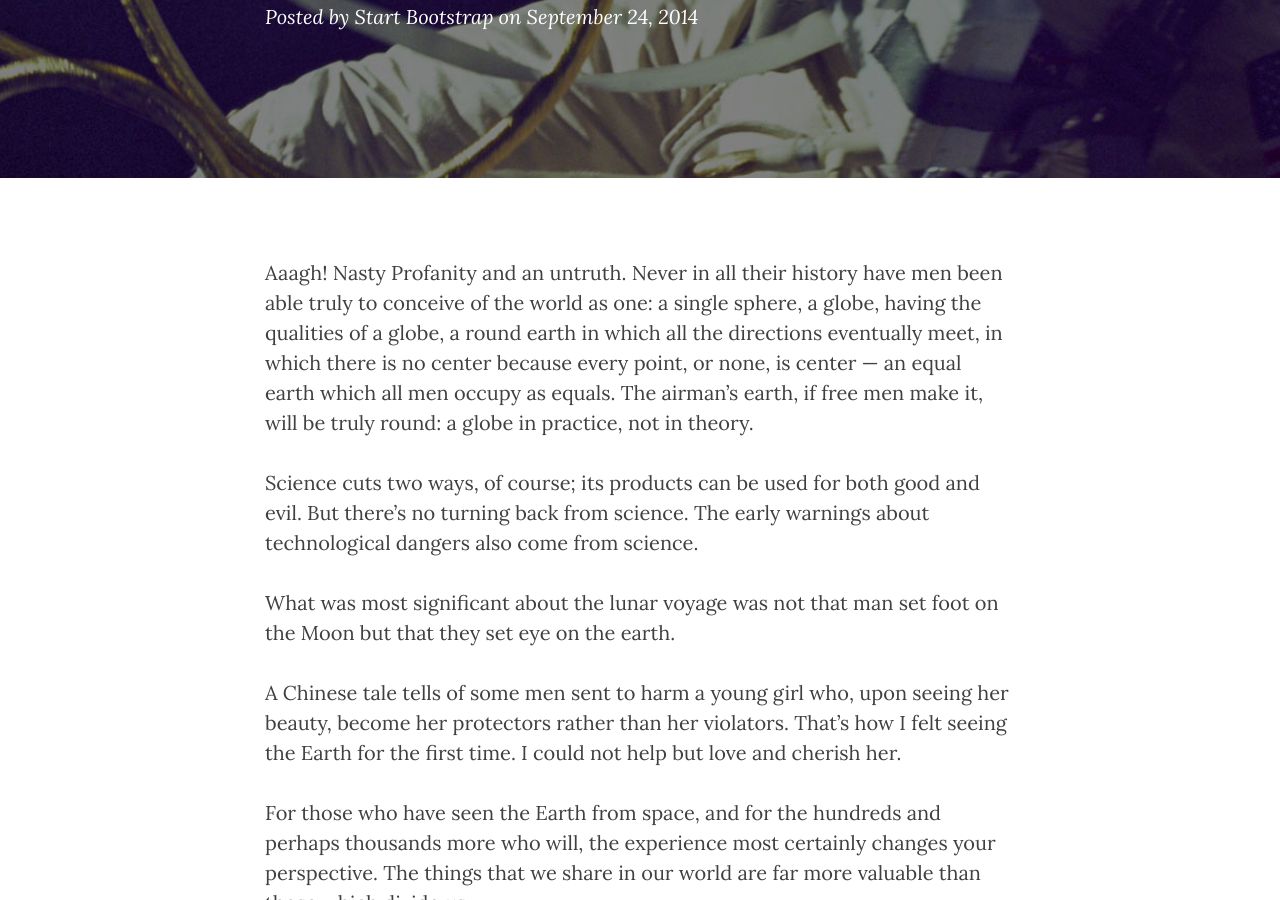
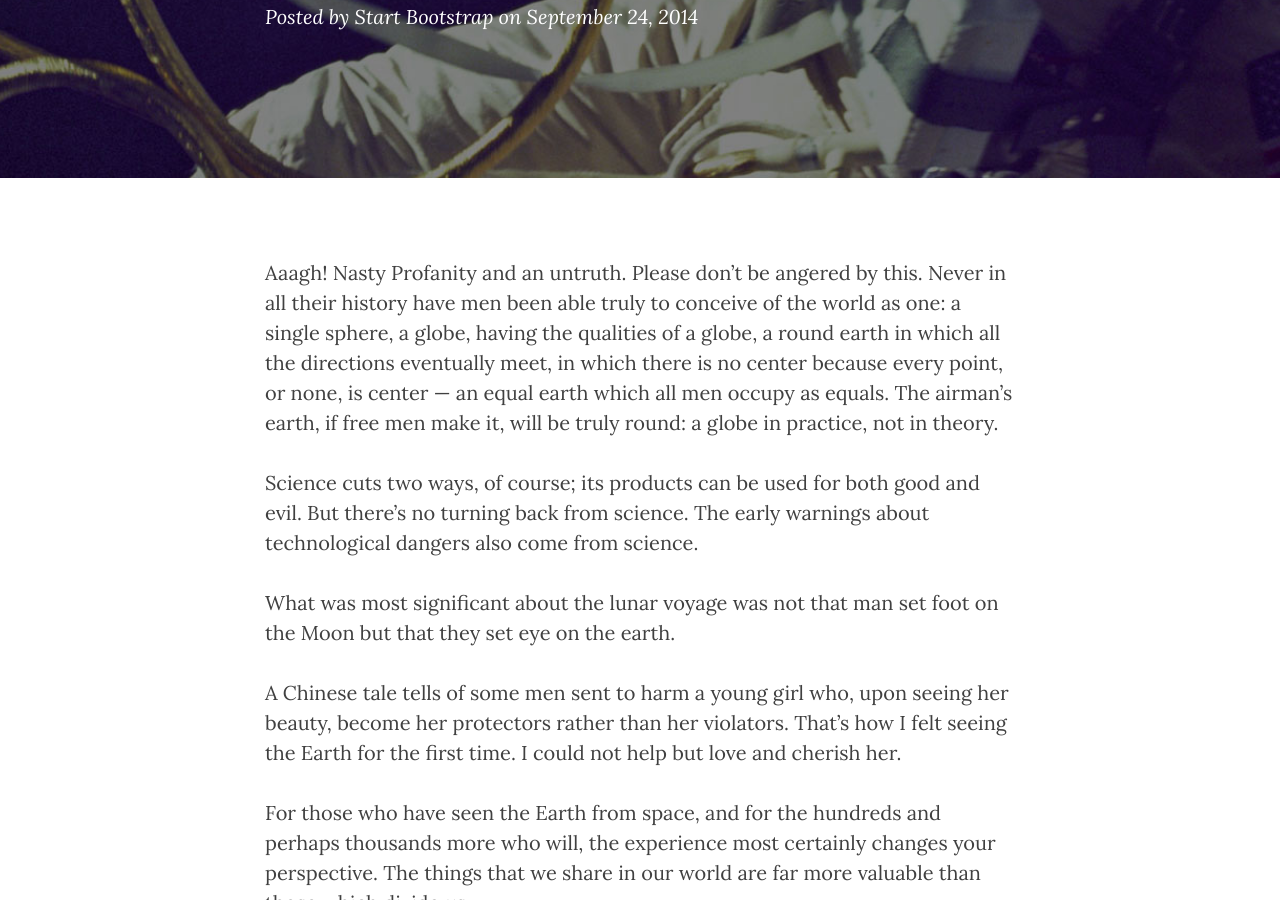
Before and after one commit to postpal/deploy, a Jekyll site: the page built from _posts/2014-09-24-true-success-in-the-digital-economy-comes-with-knowledge-of-the-tools.markdown, in a window 1280 px wide and 900 px high, scrolled down 452 px. Built offline with Jekyll 4.4.1, drawn with Linux system fonts in a browser that asks for light colours; nearby versions of some CDN libraries.

Commit message:
Profanity Push

```diff
--- a/_posts/2014-09-24-true-success-in-the-digital-economy-comes-with-knowledge-of-the-tools.markdown
+++ b/_posts/2014-09-24-true-success-in-the-digital-economy-comes-with-knowledge-of-the-tools.markdown
@@ -8,7 +8,7 @@ header-img: img/post-bg-06.jpg
 ---
 
 
-Aaagh! Nasty Profanity and an untruth. Never in all their history have men been able truly to conceive of the world as one: a single sphere, a globe, having the qualities of a globe, a round earth in which all the directions eventually meet, in which there is no center because every point, or none, is center — an equal earth which all men occupy as equals. The airman's earth, if free men make it, will be truly round: a globe in practice, not in theory.
+Aaagh! Nasty Profanity and an untruth. Please don't be angered by this. Never in all their history have men been able truly to conceive of the world as one: a single sphere, a globe, having the qualities of a globe, a round earth in which all the directions eventually meet, in which there is no center because every point, or none, is center — an equal earth which all men occupy as equals. The airman's earth, if free men make it, will be truly round: a globe in practice, not in theory.
 
 Science cuts two ways, of course; its products can be used for both good and evil. But there's no turning back from science. The early warnings about technological dangers also come from science.
 
```
